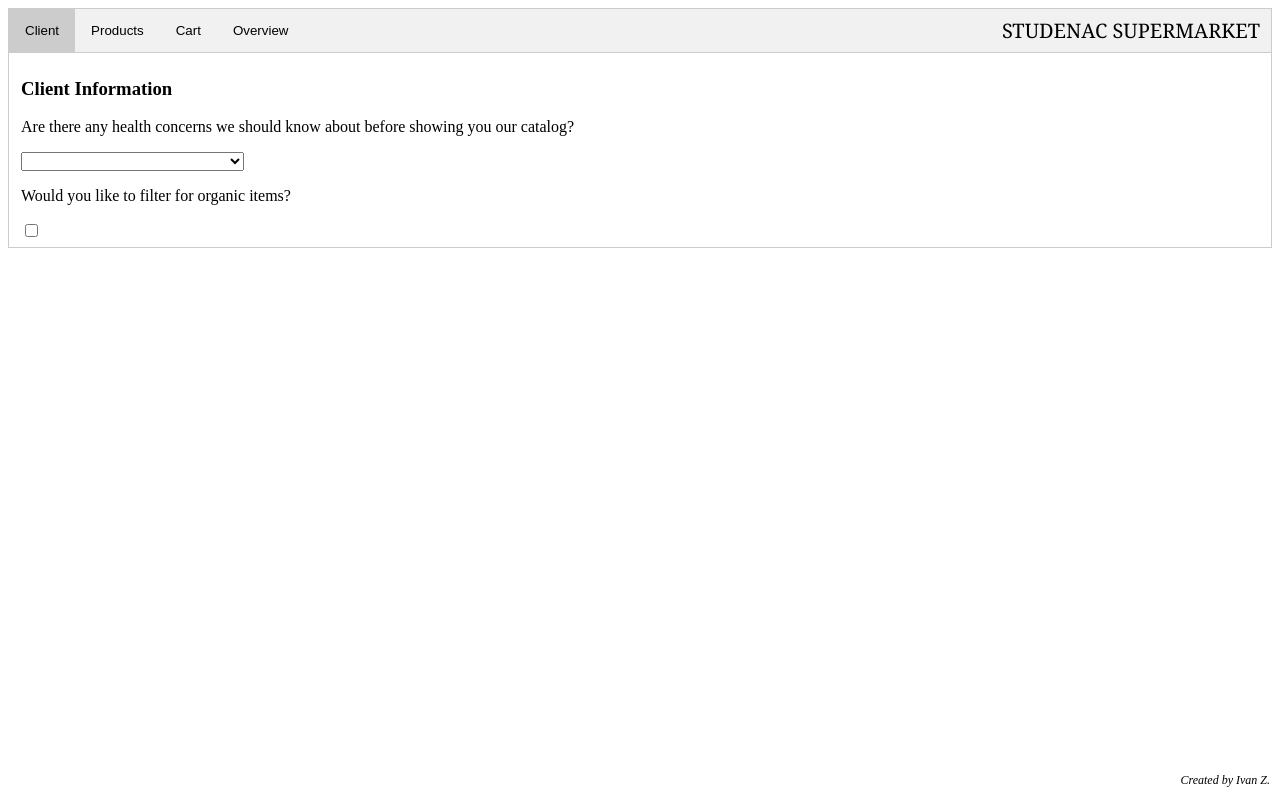
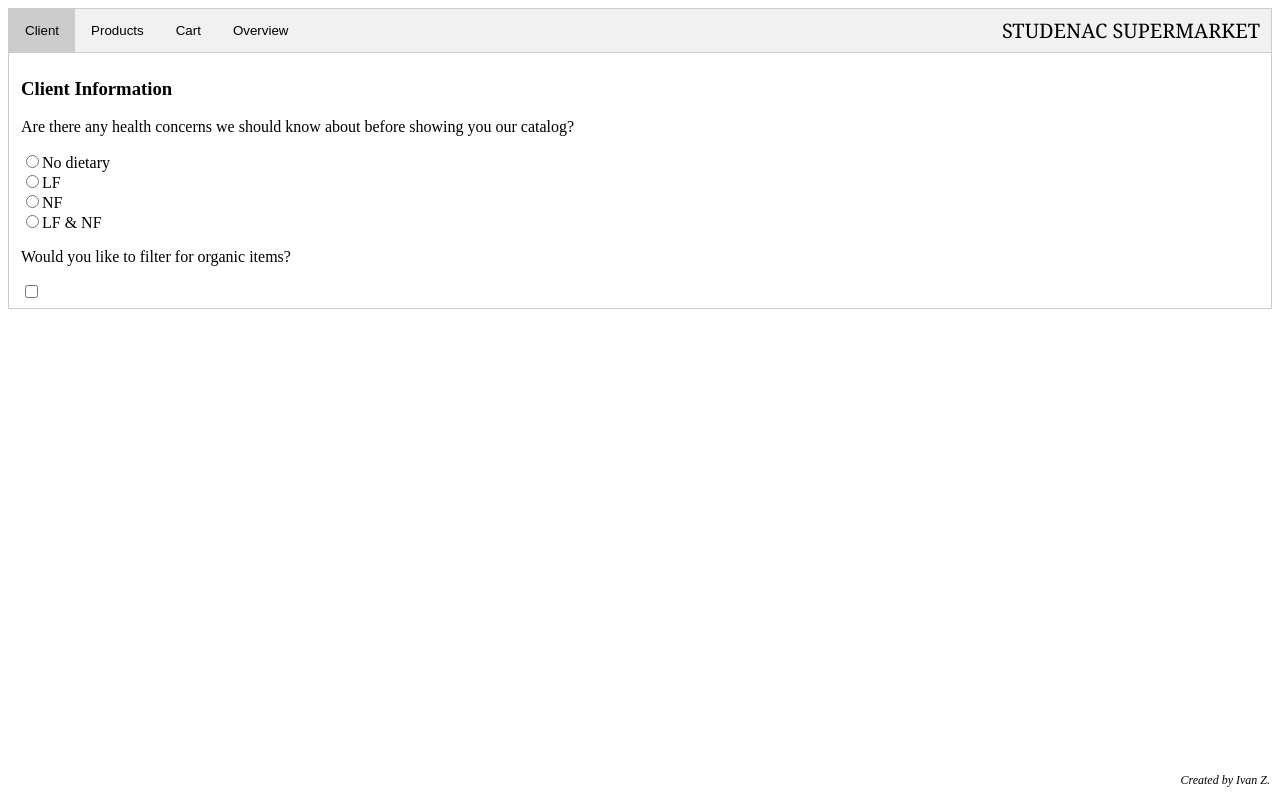
Before and after one commit to idzidz/SEG3125_Lab03, a plain HTML site: page index.html in a window 1280 px wide. Both pictures are taken after a click on the button "Client". Drawn offline with Linux system fonts and the light colour scheme.

Commit message:
Changes to how information is input

```diff
--- a/index.html
+++ b/index.html
@@ -16,23 +16,37 @@
         <button class="tablinks" onclick="openInfo(event, 'Products')">Products</button>
         <button class="tablinks" onclick="openInfo(event, 'Cart')">Cart</button>
         <button class="tablinks" onclick="allInfo(event, 'Overview')">Overview</button>
-        <div style="position:absolute; right:0; font-size:20px; padding-right:20px; padding-top:8px; font-family:Cambria">STUDENAC SUPERMARKET</div>
+        <div
+            style="position:absolute; right:0; font-size:20px; padding-right:20px; padding-top:8px; font-family:Cambria">
+            STUDENAC SUPERMARKET</div>
     </div>
 
     <!-- Tab content -->
     <div id="Client" class="tabcontent">
         <h3>Client Information</h3>
         <p>Are there any health concerns we should know about before showing you our catalog?</p>
-        <select id="dietSelect" name="dietSelect" onchange="populateListProductChoices(this.id, 'displayProduct', document.getElementById('organicCheck').checked)">
-            <option value=""></option>
+        <div id="dietSelect" name="dietSelect"
+            onchange="populateListProductChoices(this.id, 'displayProduct', document.getElementById('organicCheck').checked)">
+            <input type="radio" name="diet" id="None_id" value="None">No dietary<br>
+            <input type="radio" name="diet" id="lactosefree_id" value="lactosefree">LF<br>
+            <input type="radio" name="diet" id="nutfree_id" value="nutfree">NF<br>
+            <input type="radio" name="diet" id="lactosenutfree_id" value="lactosenutfree">LF & NF<br>
+
+            <!-- <label for="test">Testing</label><br>
+            <input type="radio" id="test1" name="dietSelect" value="nutfree">
+            <label for="test">Testing</label><br>
+            <input type="radio" id="test2" name="dietSelect" value="None">
+            <label for="test">Testing</label><br> -->
+            <!-- <option value=""></option>
             <option value="None">None</option>
             <option value="lactosefree">Lactose Intolerant</option>
             <option value="nutfree">Nut Allergy</option>
-            <option value="lactosenutfree">Lactose Intolerant and Nut Allergy</option>
-        </select>
+            <option value="lactosenutfree">Lactose Intolerant and Nut Allergy</option> -->
+    </div>
 
         <p>Would you like to filter for organic items?</p>
-        <input type="checkbox" id="organicCheck" name="organic" onchange="populateListProductChoices('dietSelect', 'displayProduct', document.getElementById(this.id).checked)">
+        <input type="checkbox" id="organicCheck" name="organic"
+            onchange="populateListProductChoices('dietSelect', 'displayProduct', document.getElementById(this.id).checked)">
     </div>
 
     <div id="Products" class="tabcontent">
--- a/scripts/main.js
+++ b/scripts/main.js
@@ -23,6 +23,7 @@ function openInfo(evt, tabName) {
 function allInfo(evt, tabName){
 
     //Re-use of code above
+
     tabcontent = document.getElementsByClassName("tabcontent");
 	for (i = 0; i < tabcontent.length; i++) {
 		tabcontent[i].style.display = "none";
@@ -48,13 +49,19 @@ function allInfo(evt, tabName){
 function populateListProductChoices(slct1, slct2, slct3) {
     var s1 = document.getElementById(slct1);
     var s2 = document.getElementById(slct2);
+	var childrenFound = s1.children;
+	var dietaryValue = "initial";
+	dietaryValue = childrenFound.None_id.checked ? childrenFound.None_id.value : dietaryValue;
+	dietaryValue = childrenFound.lactosefree_id.checked ? childrenFound.lactosefree_id.value : dietaryValue;
+	dietaryValue = childrenFound.nutfree_id.checked ? childrenFound.nutfree_id.value : dietaryValue;
+	dietaryValue = childrenFound.lactosenutfree_id.checked ? childrenFound.lactosenutfree_id.value : dietaryValue;
 
 	// s2 represents the <div> in the Products tab, which shows the product list, so we first set it empty
     s2.innerHTML = "";
 
 	// obtain a reduced list of products based on restrictions
 
-    var optionArray = restrictListProducts(products, s1.value, slct3);
+    var optionArray = restrictListProducts(products, dietaryValue, slct3);
 
 	// for each item in the array, create a checkbox element, each containing information such as:
 	// <input type="checkbox" name="product" value="Bread">
```
